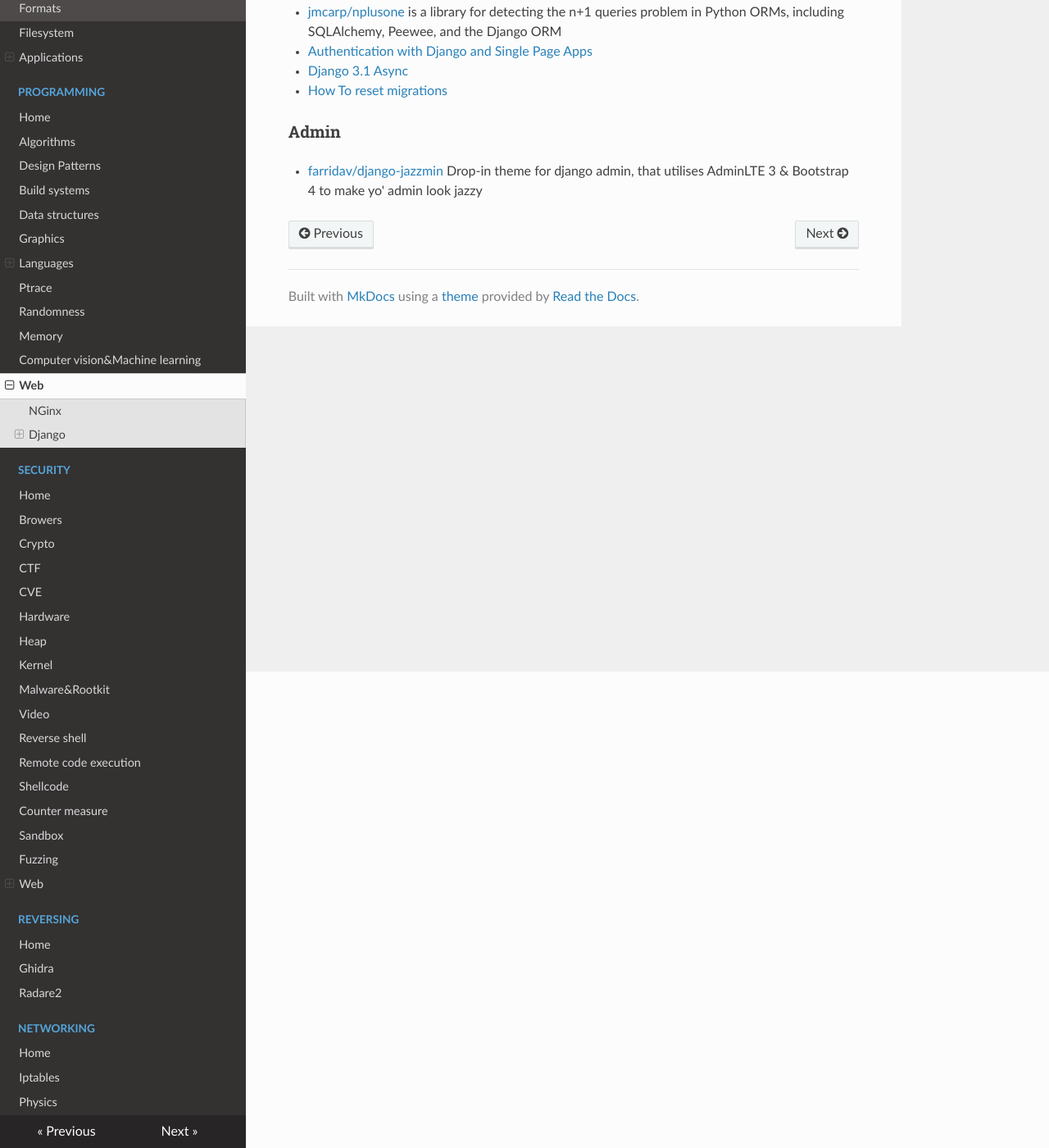
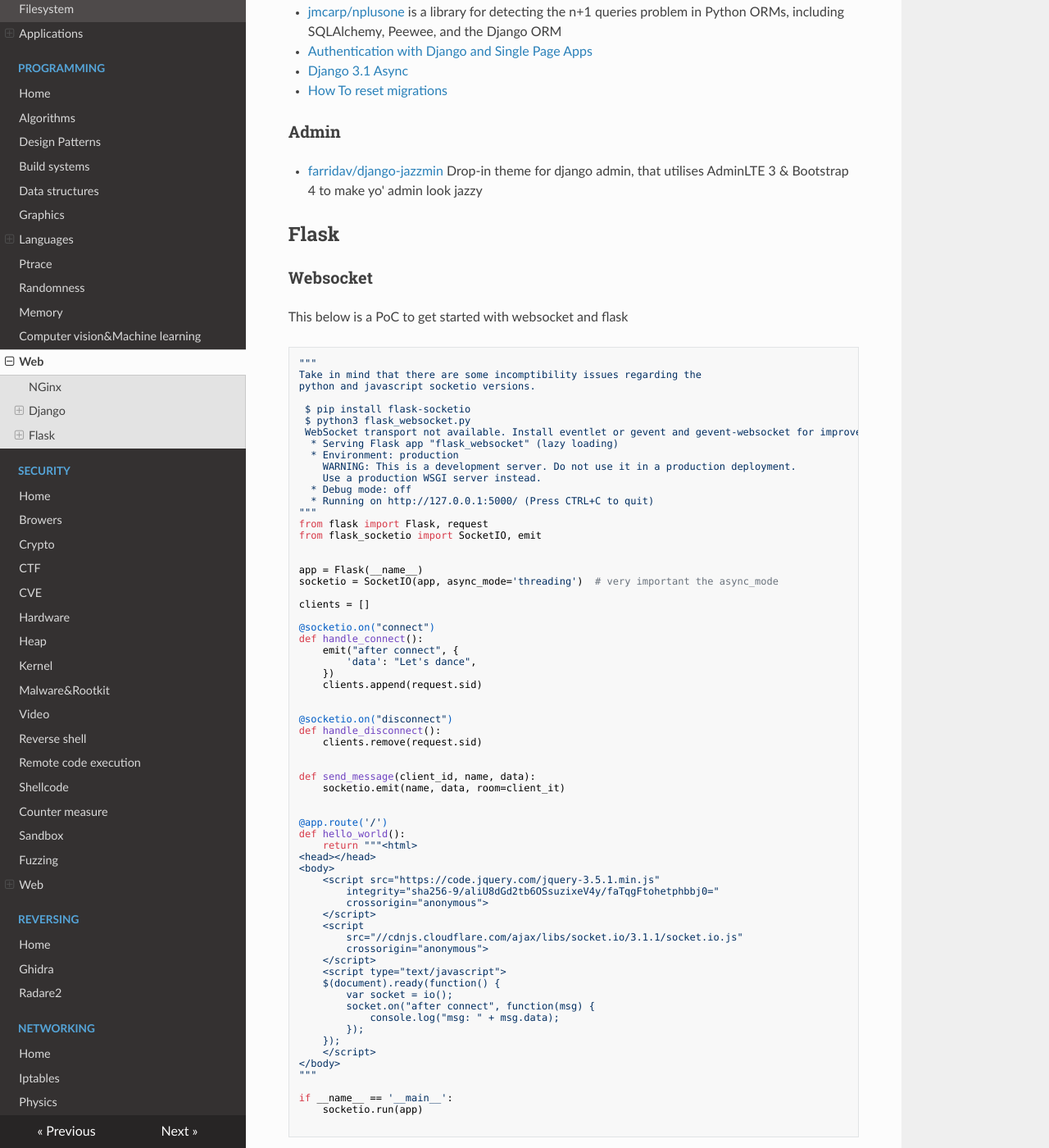
Before and after one commit to gipi/low-level, an MkDocs documentation site: the page built from docs/programming/web.md, in a window 1280 px wide and 1400 px high, scrolled down 581 px. Shown: the whole window at 82% size. Built offline with MkDocs 1.6.1, drawn with Linux system fonts in a browser that asks for light colours; nearby versions of some CDN libraries; old or Windows-style settings are respelled for this version of MkDocs.

Commit message:
Add PoC for flask&websocket.

````diff
--- /dev/null
+++ b/docs/programming/flask_websocket.py
@@ -0,0 +1,66 @@
+"""
+Take in mind that there are some incomptibility issues regarding the
+python and javascript socketio versions.
+
+ $ pip install flask-socketio
+ $ python3 flask_websocket.py
+ WebSocket transport not available. Install eventlet or gevent and gevent-websocket for improved performance.
+  * Serving Flask app "flask_websocket" (lazy loading)
+  * Environment: production
+    WARNING: This is a development server. Do not use it in a production deployment.
+    Use a production WSGI server instead.
+  * Debug mode: off
+  * Running on http://127.0.0.1:5000/ (Press CTRL+C to quit)
+"""
+from flask import Flask, request
+from flask_socketio import SocketIO, emit
+
+
+app = Flask(__name__)
+socketio = SocketIO(app, async_mode='threading')  # very important the async_mode
+
+clients = []
+
+@socketio.on("connect")
+def handle_connect():
+    emit("after connect", {
+        'data': "Let's dance",
+    })
+    clients.append(request.sid)
+
+
+@socketio.on("disconnect")
+def handle_disconnect():
+    clients.remove(request.sid)
+
+
+def send_message(client_id, name, data):
+    socketio.emit(name, data, room=client_it)
+
+
+@app.route('/')
+def hello_world():
+    return """<html>
+<head></head>
+<body>
+    <script src="https://code.jquery.com/jquery-3.5.1.min.js"
+        integrity="sha256-9/aliU8dGd2tb6OSsuzixeV4y/faTqgFtohetphbbj0="
+        crossorigin="anonymous">
+    </script>
+    <script
+        src="//cdnjs.cloudflare.com/ajax/libs/socket.io/3.1.1/socket.io.js"
+        crossorigin="anonymous">
+    </script>
+    <script type="text/javascript">
+    $(document).ready(function() {
+        var socket = io();
+        socket.on("after connect", function(msg) {
+            console.log("msg: " + msg.data);
+        });
+    });
+    </script>
+</body>
+"""
+
+if __name__ == '__main__':
+    socketio.run(app)
--- a/docs/programming/web.md
+++ b/docs/programming/web.md
@@ -25,3 +25,14 @@
 ### Admin
 
  - [farridav/django-jazzmin](https://github.com/farridav/django-jazzmin) Drop-in theme for django admin, that utilises AdminLTE 3 & Bootstrap 4 to make yo' admin look jazzy
+
+## Flask
+
+
+### Websocket
+
+This below is a PoC to get started with websocket and flask
+
+```python
+--8<-- "docs/programming/flask_websocket.py"
+```
--- a/mkdocs.yml
+++ b/mkdocs.yml
@@ -1,5 +1,7 @@
 site_name: low level
 #markdown_extensions: [math]
+markdown_extensions:
+  - pymdownx.snippets
 extra_javascript: ['https://cdn.mathjax.org/mathjax/latest/MathJax.js?config=TeX-AMS_HTML','mathjaxhelper.js']
 pages:
 - Home: index.md
````
